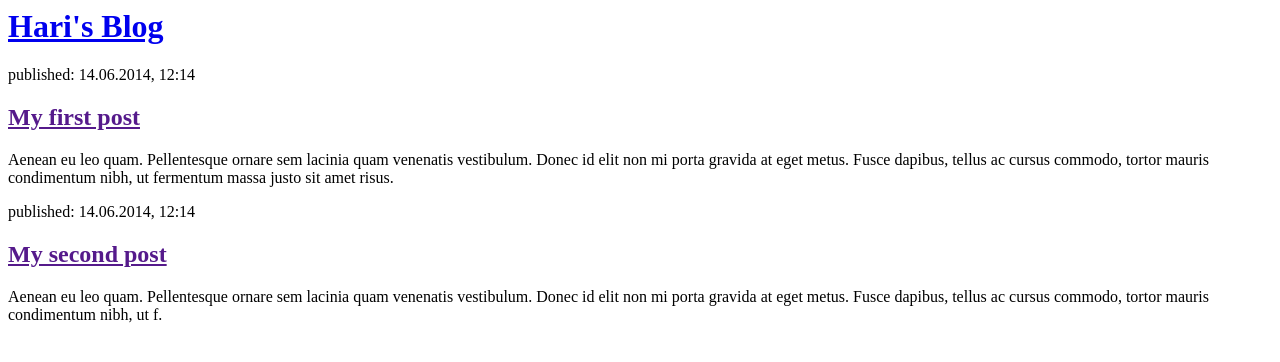
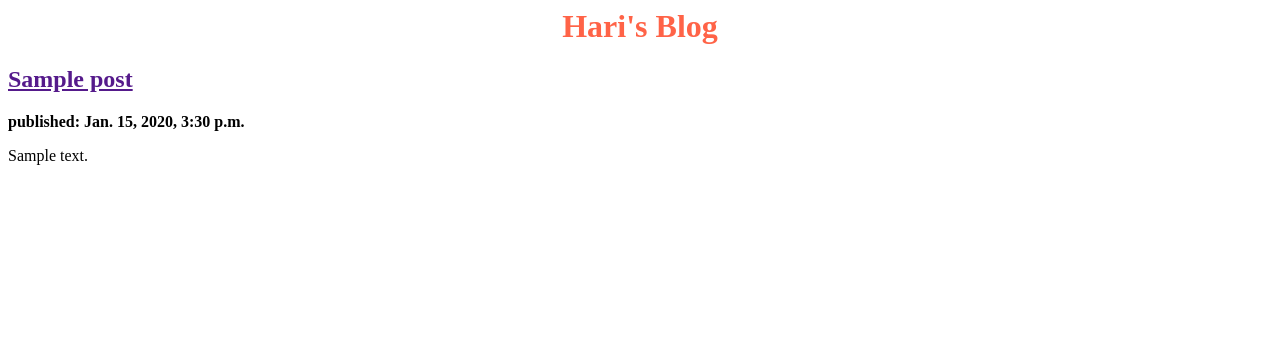
Before and after one commit to SrihariK97/my-first-blog, a Django app: page / in a window 1280 px wide. Shown: the top 362 px of the page. Run offline with Django 3.2, Linux system fonts and the light colour scheme; tables that the repository leaves empty hold one stand-in row (values such as "Sample post").

Commit message:
Modified templates to display posts from database.

```diff
--- a/blog/templates/blog/post_list.html
+++ b/blog/templates/blog/post_list.html
@@ -3,20 +3,16 @@
         <title>Hari's blog</title>
     </head>
     <body>
-        <div>
-            <h1><a href="/">Hari's Blog</a></h1>
-        </div>
+            <center><h1 style="color:tomato">Hari's Blog</h1></center>
 
-        <div>
-            <p>published: 14.06.2014, 12:14</p>
-            <h2><a href="">My first post</a></h2>
-            <p>Aenean eu leo quam. Pellentesque ornare sem lacinia quam venenatis vestibulum. Donec id elit non mi porta gravida at eget metus. Fusce dapibus, tellus ac cursus commodo, tortor mauris condimentum nibh, ut fermentum massa justo sit amet risus.</p>
-        </div>
+        {% for post in posts %}
+            <div>
 
-        <div>
-            <p>published: 14.06.2014, 12:14</p>
-            <h2><a href="">My second post</a></h2>
-            <p>Aenean eu leo quam. Pellentesque ornare sem lacinia quam venenatis vestibulum. Donec id elit non mi porta gravida at eget metus. Fusce dapibus, tellus ac cursus commodo, tortor mauris condimentum nibh, ut f.</p>
-        </div>
+                <h2><a href="">{{ post.title }}</a></h2>
+                <p><b>published: {{ post.published_date }}</b></p>
+                <p>{{ post.text|linebreaksbr }}</p>
+            </div>
+        {% endfor %}
+
     </body>
 </html>
--- a/blog/views.py
+++ b/blog/views.py
@@ -1,7 +1,10 @@
 # Create your views here.
 
 from django.shortcuts import render
+from .models import Post
+from django.utils import timezone
 
 
 def post_list(request):
-    return render(request, 'blog/post_list.html', {})
+    posts=Post.objects.filter(published_date__lte=timezone.now()).order_by('published_date')
+    return render(request, 'blog/post_list.html', {'posts':posts})
```
